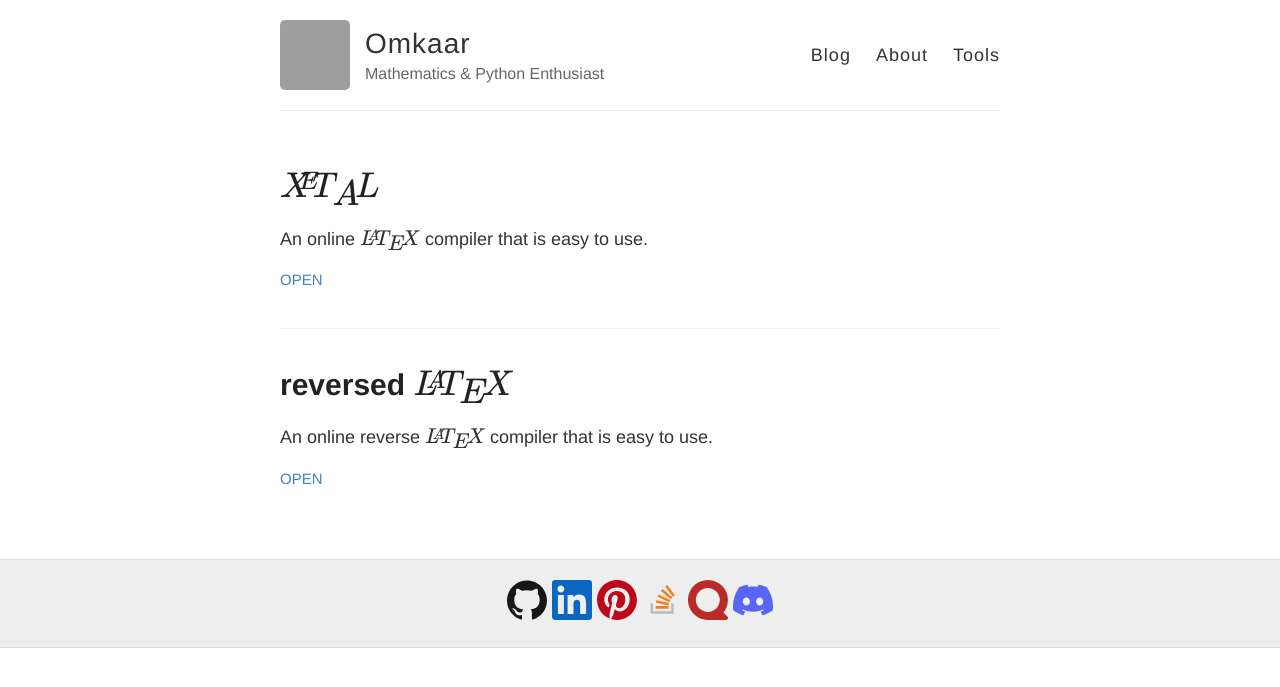
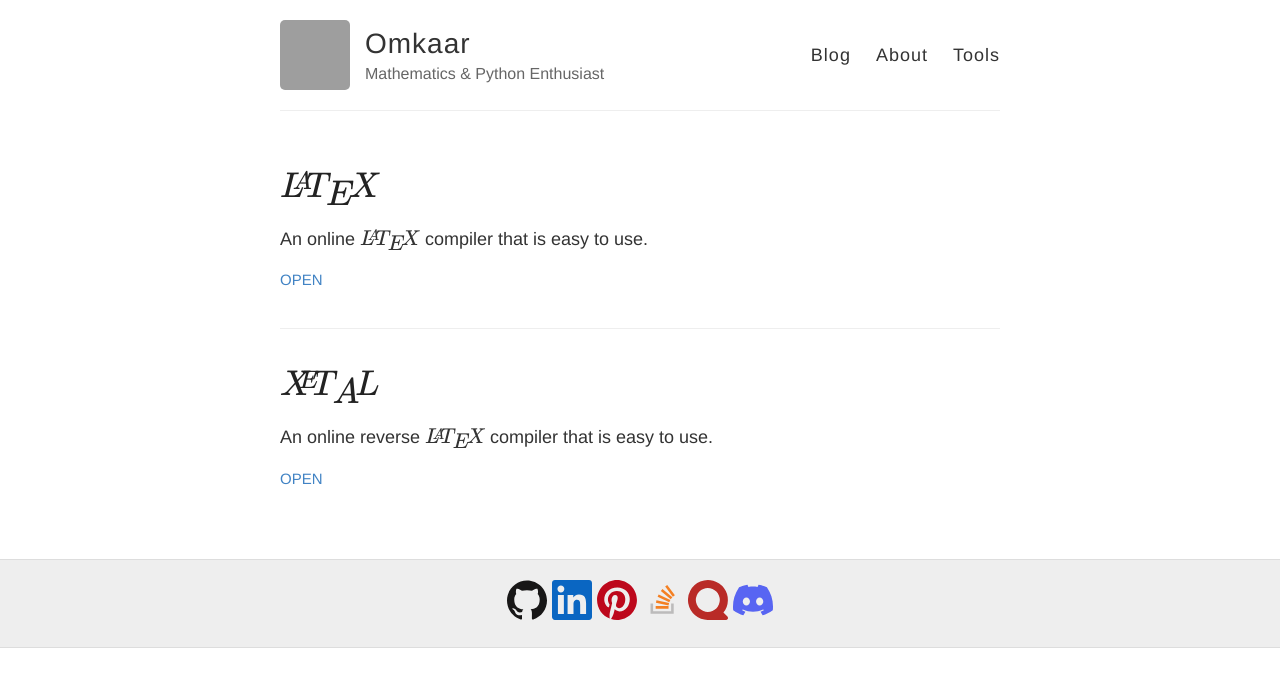
Before and after one commit to Ombucha/ombucha.github.io, a Jekyll site: the page built from tools.html, in a window 1280 px wide. Shown: the top 687 px of the page. Built offline with Jekyll 4.4.1, drawn with Linux system fonts in a browser that asks for light colours; some of the changed lines change nothing that is shown; grey boxes are pictures that could not be loaded.

Commit message:
Update tools.html

```diff
--- a/tools.html
+++ b/tools.html
@@ -5,6 +5,17 @@ permalink: tools
 ---
 
 <div class="posts">
+  <article class="post">
+
+    <h1><a href="{{ site.baseurl }}{{ post.url }}">{{ post.title }}</a>$\LaTeX$</h1>
+
+    <div class="entry">
+      <p>An online $\LaTeX$ compiler that is easy to use.</p>
+    </div>
+
+    <a href="{{ site.baseurl }}tools/latex" class="read-more">Open</a>
+
+  </article>
   <article class="post">
 
     <h1><a href="{{ site.baseurl }}{{ post.url }}">{{ post.title }}</a>
@@ -34,17 +45,6 @@ permalink: tools
     </h1>
 
     <div class="entry">
-      <p>An online $\LaTeX$ compiler that is easy to use.</p>
-    </div>
-
-    <a href="{{ site.baseurl }}tools/latex" class="read-more">Open</a>
-
-  </article>
-  <article class="post">
-
-    <h1><a href="{{ site.baseurl }}{{ post.url }}">{{ post.title }}</a>reversed $\LaTeX$</h1>
-
-    <div class="entry">
       <p>An online reverse $\LaTeX$ compiler that is easy to use.</p>
     </div>
 
```
